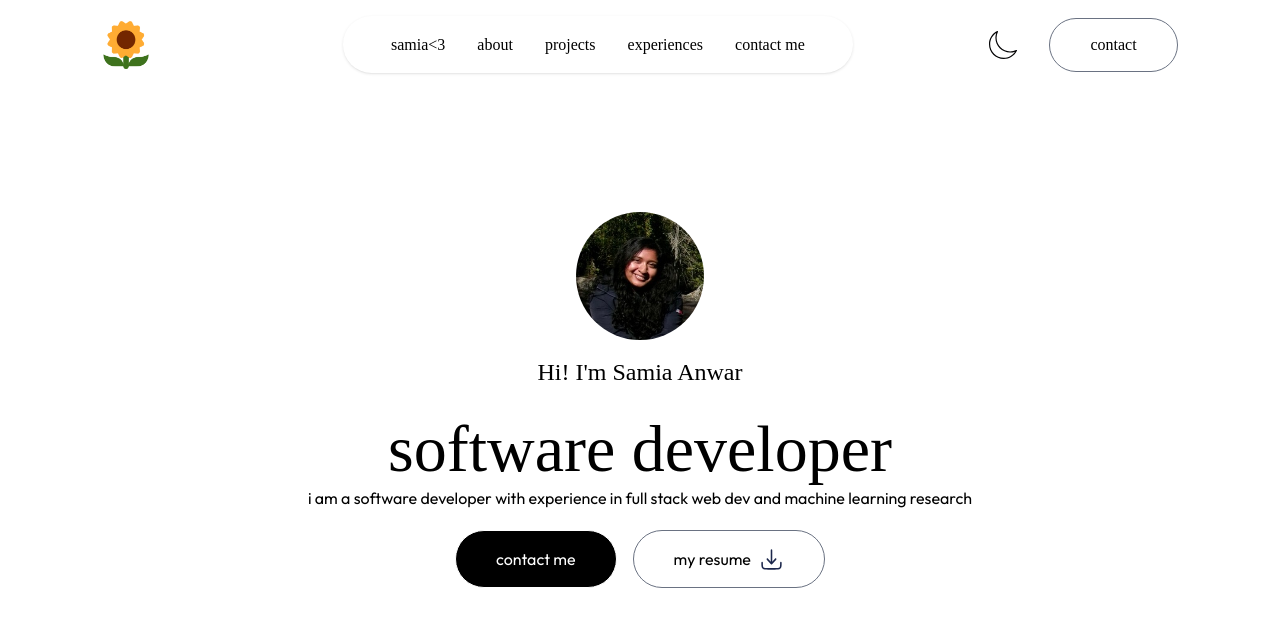
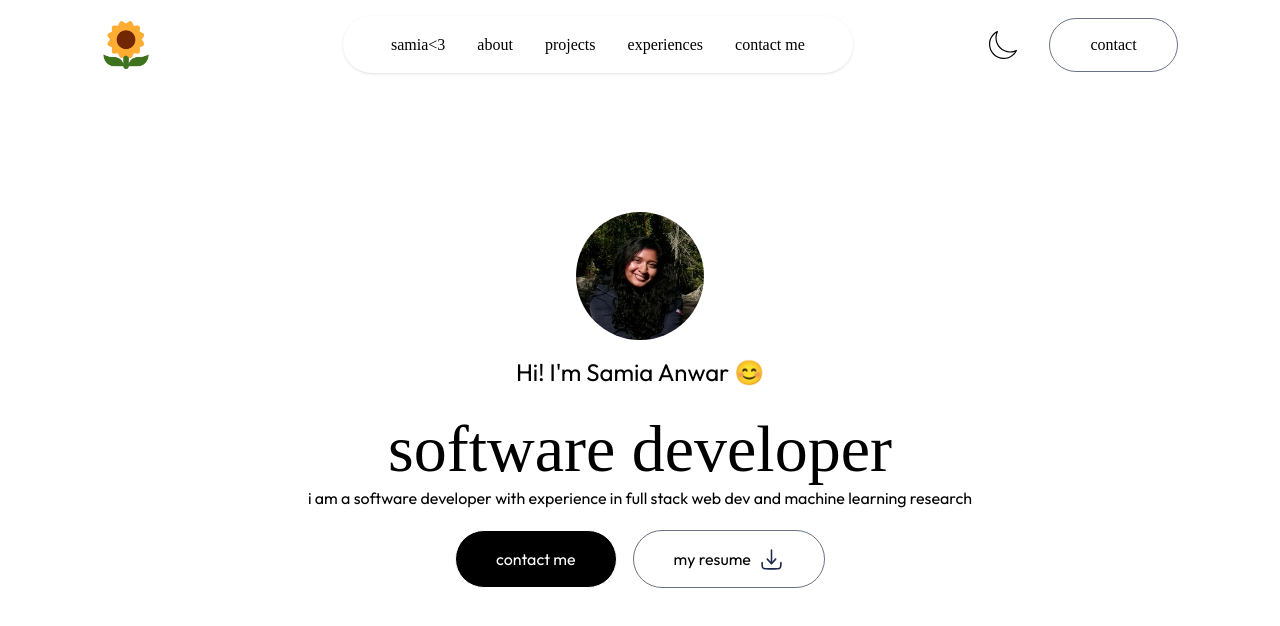
Before and after one commit to SamiaAnwar/portfolio, a Next.js app: page / in a window 1280 px wide. Shown: the top 626 px of the page. Built offline with nearby package versions, Linux system fonts and the light colour scheme; a web font is replaced by a local one.

Commit message:
added smiley emoji and changed font to intro

```diff
--- a/app/components/Header.tsx
+++ b/app/components/Header.tsx
@@ -9,8 +9,8 @@ export const Header=() => {
             <div className="flex relative h-32 w-32">
                 <Image src={profile.src} alt="headshot" className="rounded-full" fill />
             </div>
-            <h3 className="flex items-end gap-2 text-xl md:text-2xl mb-3 fancy">
-                Hi! I'm Samia Anwar
+            <h3 className="flex items-end gap-2 text-xl md:text-2xl mb-3">
+                Hi! I'm Samia Anwar &#128522;
             </h3>
             <div className="items-center">
                 <h1 className="text-3xl sm:text-6xl lg:text-[66px] fancy">
@@ -19,6 +19,9 @@ export const Header=() => {
                 <p className="max-w-2xl mx-auto">
                     i am a software developer with experience in full stack web dev and machine learning research
                 </p>
+                <div>
+
+                </div>
                 <div className="flex flex-col sm:flex-row items-center justify-center gap-4 mt-4">
                     <a href="#contact" className=" px-10 py-3 border rounded-full bg-black flex items-center gap-2 text-white">
                         contact me
```
